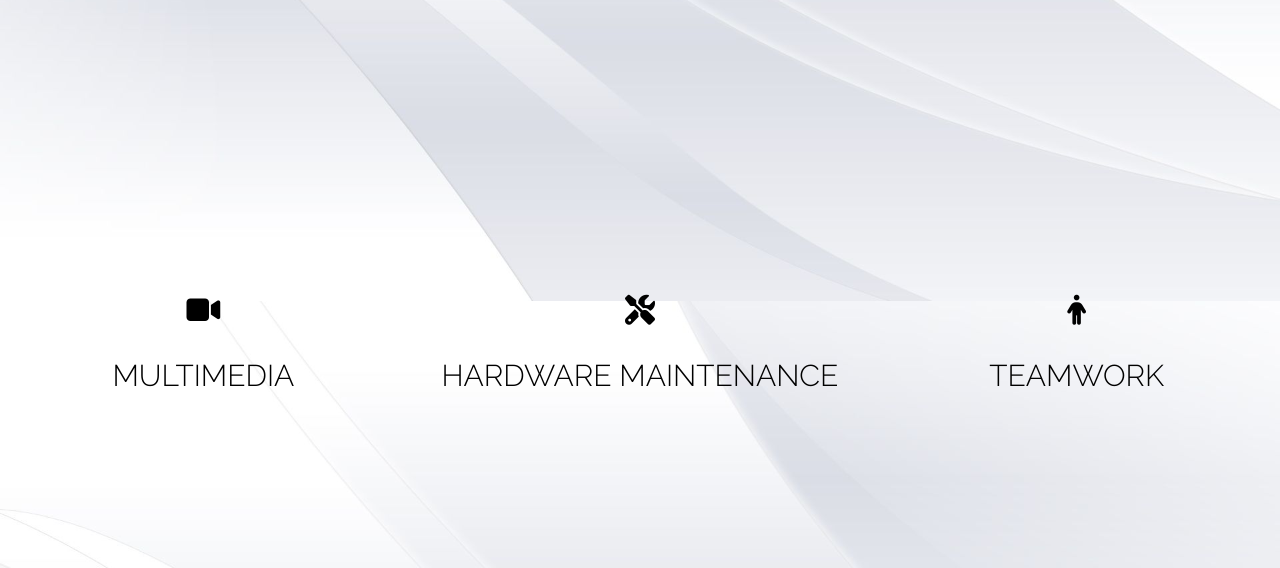
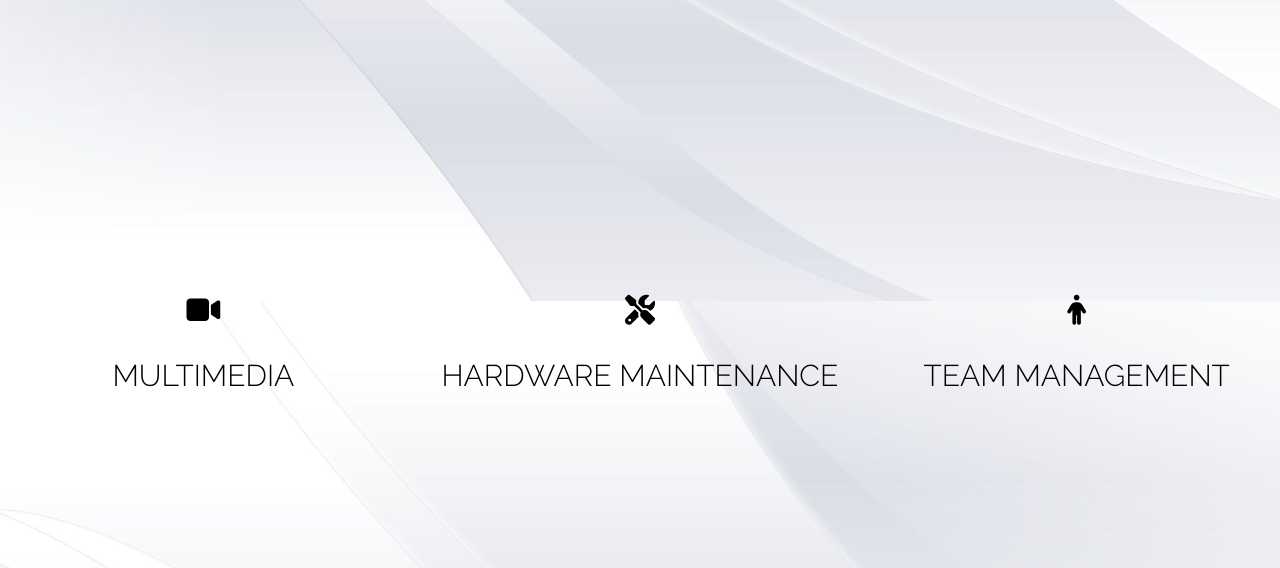
Before and after one commit to khthoi/khathoi1910, a plain HTML site: page web3.html in a window 1280 px wide. Shown: the part 499-1067 px from the top of the page. Drawn offline with Linux system fonts and the light colour scheme.

Commit message:
Add files via upload

```diff
--- a/web3.html
+++ b/web3.html
@@ -47,7 +47,7 @@
         </div>
         <div class="viec">
             <i class="fa-solid fa-person"></i>
-            <p>TEAMWORK</p>
+            <p>TEAM MANAGEMENT</p>
         </div>
     </div>
 </body>
```
